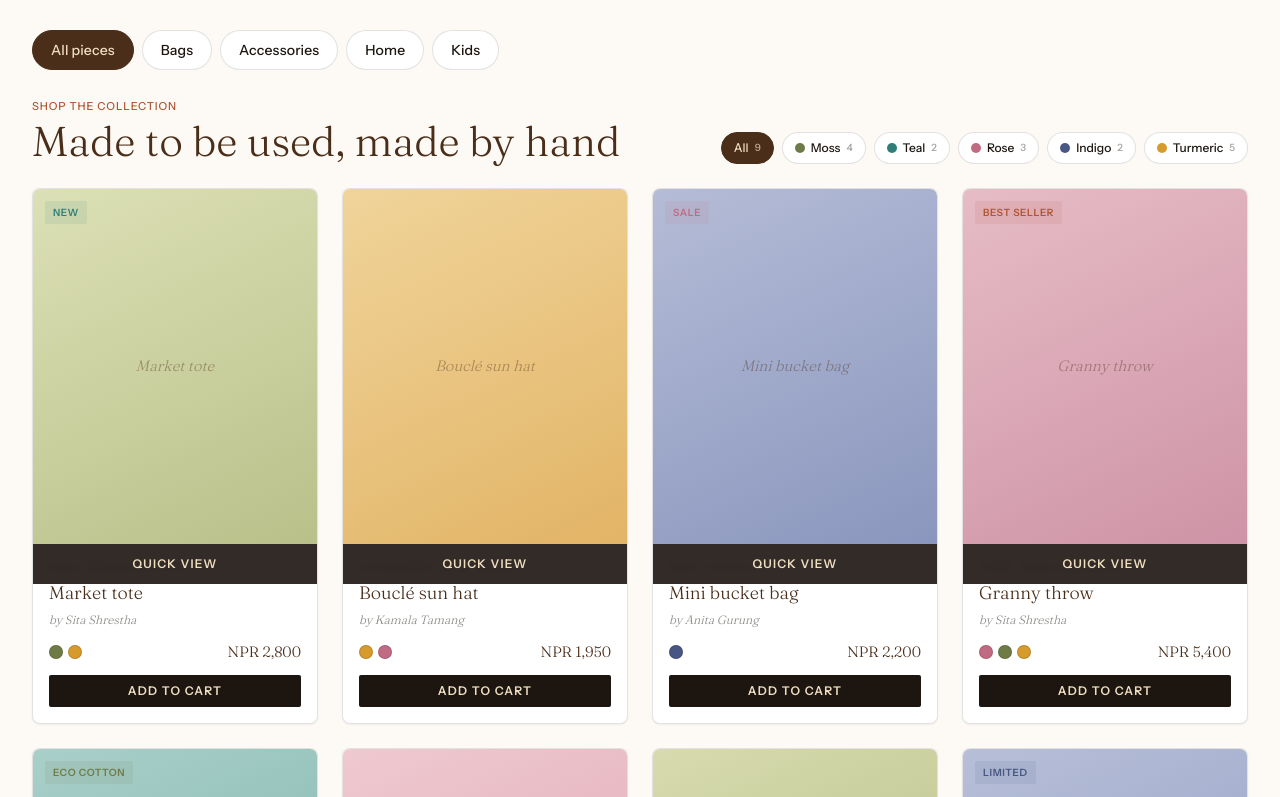
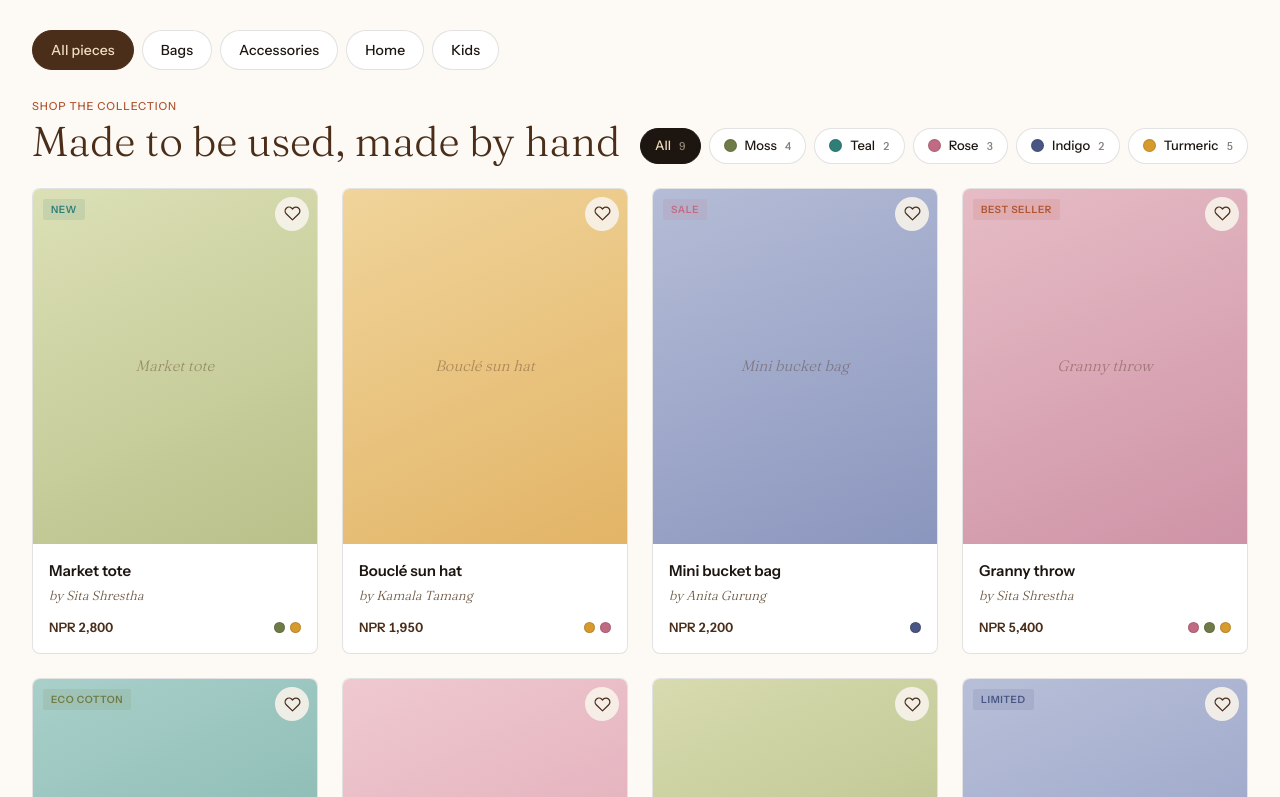
Before and after one commit to anish-X/FlowCart, a Next.js app: page / in a window 1280 px wide. Shown: the part 1243-2040 px from the top of the page. Built offline with nearby package versions, Linux system fonts and the light colour scheme.

Commit message:
feat: fix product card

```diff
--- a/src/components/sections/FeaturedProducts.tsx
+++ b/src/components/sections/FeaturedProducts.tsx
@@ -116,20 +116,21 @@ export default function FeaturedProducts() {
                   key={c}
                   type="button"
                   onClick={() => setYarn(c)}
-                  className={`flex items-center gap-[6px] px-3 py-[6px] rounded-full border font-body text-[12px] font-medium transition-colors cursor-pointer ${
+                  className={`inline-flex items-center gap-2 min-h-[36px] px-[14px] py-[7px] rounded-full border font-body font-medium transition-colors cursor-pointer ${
                     active
-                      ? "bg-fc-earth text-fc-wheat border-fc-earth"
-                      : "bg-white text-fc-night border-fc-night/[0.12] hover:border-fc-earth/40"
+                      ? "bg-fc-night text-fc-wheat border-fc-night"
+                      : "bg-white text-fc-night border-fc-night/[0.12] hover:border-fc-night/30"
                   }`}
+                  style={{ fontSize: "0.8125rem" }}
                 >
                   {c !== "all" && (
                     <span
-                      className="w-[10px] h-[10px] rounded-full flex-none"
-                      style={{ background: YARN_CHIP_COLORS[c] }}
+                      className="w-[13px] h-[13px] rounded-full flex-none"
+                      style={{ background: YARN_CHIP_COLORS[c], border: "0.5px solid rgba(28,21,16,0.15)" }}
                     />
                   )}
                   {label}
-                  <span className={`text-[10px] ${active ? "text-fc-wheat/70" : "text-fc-night/40"}`}>
+                  <span className="text-[11px] opacity-55 tabular-nums">
                     {count}
                   </span>
                 </button>
--- a/src/components/ui/ProductCard.tsx
+++ b/src/components/ui/ProductCard.tsx
@@ -1,10 +1,8 @@
 "use client";
 
 import { useWishlistStore } from "@/stores/wishlistStore";
-import { useCartStore } from "@/stores/cartStore";
 import { type Product, formatNPR } from "@/services/mockData";
 
-// Yarn swatch dot colours — match design system tokens exactly
 const YARN_COLORS: Record<string, string> = {
   moss:     "#6E7B46",
   teal:     "#2F7E78",
@@ -13,13 +11,12 @@ const YARN_COLORS: Record<string, string> = {
   turmeric: "#D69A2D",
 };
 
-// Badge background + text per tone
-const BADGE_STYLES: Record<string, string> = {
-  new:     "bg-[#2F7E78]/10 text-[#2F7E78]",
-  sale:    "bg-[#C06B83]/10 text-[#C06B83]",
-  best:    "bg-fc-rust/10 text-fc-rust",
-  eco:     "bg-[#6E7B46]/10 text-[#6E7B46]",
-  limited: "bg-[#485684]/10 text-[#485684]",
+const BADGE_STYLES: Record<string, { bg: string; color: string }> = {
+  new:     { bg: "rgba(47,126,120,0.12)",  color: "#2F7E78" },
+  sale:    { bg: "rgba(192,107,131,0.12)", color: "#C06B83" },
+  best:    { bg: "rgba(176,84,50,0.12)",   color: "#B05432" },
+  eco:     { bg: "rgba(110,123,70,0.12)",  color: "#6E7B46" },
+  limited: { bg: "rgba(72,86,132,0.12)",   color: "#485684" },
 };
 
 interface ProductCardProps {
@@ -29,123 +26,119 @@ interface ProductCardProps {
 }
 
 export default function ProductCard({ product, onQuickView, animationDelay = 0 }: ProductCardProps) {
-  const isSaved   = useWishlistStore((s) => s.isSaved(product.id));
-  const toggle    = useWishlistStore((s) => s.toggle);
-  const addItem   = useCartStore((s) => s.addItem);
+  const isSaved = useWishlistStore((s) => s.isSaved(product.id));
+  const toggle  = useWishlistStore((s) => s.toggle);
+
+  const badge = product.status ? BADGE_STYLES[product.status.tone] : null;
 
   return (
     <div
-      className="group relative bg-white border border-fc-night/[0.12] rounded-lg overflow-hidden cursor-pointer"
+      onClick={onQuickView}
+      className="group relative bg-white border border-fc-night/[0.12] rounded-lg overflow-hidden cursor-pointer flex flex-col"
       style={{
         animation: `fcPop 0.5s cubic-bezier(0.33, 1, 0.68, 1) ${animationDelay}s both`,
-        boxShadow: "0 1px 2px rgba(28,21,16,0.06)",
+        transition: "transform 0.22s cubic-bezier(0.45,0,0.55,1), border-color 0.22s cubic-bezier(0.45,0,0.55,1), box-shadow 0.22s cubic-bezier(0.45,0,0.55,1)",
+      }}
+      onMouseEnter={(e) => {
+        (e.currentTarget as HTMLDivElement).style.transform = "translateY(-3px) scale(1.015)";
+        (e.currentTarget as HTMLDivElement).style.borderColor = "rgba(176,84,50,0.30)";
+        (e.currentTarget as HTMLDivElement).style.boxShadow = "0 8px 24px rgba(28,21,16,0.12)";
+      }}
+      onMouseLeave={(e) => {
+        (e.currentTarget as HTMLDivElement).style.transform = "";
+        (e.currentTarget as HTMLDivElement).style.borderColor = "";
+        (e.currentTarget as HTMLDivElement).style.boxShadow = "";
       }}
     >
-      {/* ── Image area (gradient wash) ─────────────────────────────── */}
+      {/* ── Image area ─────────────────────────────────────────────── */}
       <div
-        className="relative aspect-[4/5] grid place-items-center"
-        style={{ background: product.wash }}
+        className="relative grid place-items-center"
+        style={{ aspectRatio: "4 / 5", background: product.wash }}
       >
-        {/* Product name watermark — exact design pattern */}
+        {/* Product name — italic watermark, matches design exactly */}
         <span
-          className="font-display italic font-light text-[15px] text-fc-earth/40 select-none"
-          style={{ fontVariationSettings: "'opsz' 48" }}
+          className="font-display italic font-light text-[15px] select-none pointer-events-none"
+          style={{ color: "rgba(74,46,26,0.40)", fontVariationSettings: "'opsz' 48" }}
         >
           {product.name}
         </span>
 
-        {/* Badge */}
-        {product.status && (
+        {/* Status badge — top-left */}
+        {badge && product.status && (
           <span
-            className={`absolute top-3 left-3 font-body text-[10px] font-semibold uppercase tracking-[0.06em] px-2 py-1 rounded-sm ${BADGE_STYLES[product.status.tone] ?? ""}`}
+            className="absolute top-[10px] left-[10px] font-body text-[10px] font-semibold uppercase tracking-[0.06em] px-2 py-[3px] rounded-sm"
+            style={{ background: badge.bg, color: badge.color }}
           >
             {product.status.label}
           </span>
         )}
 
-        {/* Wishlist heart */}
+        {/* Wishlist heart — top-right, always visible per design */}
         <button
           type="button"
-          aria-label={isSaved ? "Remove from wishlist" : "Add to wishlist"}
+          aria-label={isSaved ? "Remove from wishlist" : "Save to wishlist"}
           onClick={(e) => { e.stopPropagation(); toggle(product.id); }}
-          className={`absolute top-3 right-3 w-8 h-8 grid place-items-center rounded-full border transition-all ${
-            isSaved
-              ? "bg-fc-rust border-fc-rust text-white"
-              : "bg-white/80 border-fc-night/[0.12] text-fc-night/50 opacity-0 group-hover:opacity-100"
-          }`}
+          className="absolute top-2 right-2 w-[34px] h-[34px] grid place-items-center rounded-full border-none cursor-pointer transition-colors"
+          style={{ background: "rgba(248,243,235,0.90)" }}
         >
-          <svg width="14" height="14" viewBox="0 0 24 24" fill={isSaved ? "currentColor" : "none"}
-            stroke="currentColor" strokeWidth="1.8" strokeLinecap="round" strokeLinejoin="round">
+          <svg width="17" height="17" viewBox="0 0 24 24"
+            fill={isSaved ? "currentColor" : "none"}
+            stroke="currentColor" strokeWidth="1.8"
+            strokeLinecap="round" strokeLinejoin="round"
+            style={{ color: isSaved ? "#B05432" : "#4A2E1A" }}
+          >
             <path d="M20.8 4.6a5.5 5.5 0 0 0-7.8 0L12 5.6l-1-1a5.5 5.5 0 0 0-7.8 7.8l1 1L12 21l7.8-7.6 1-1a5.5 5.5 0 0 0 0-7.8z" />
           </svg>
         </button>
-
-        {/* Quick-view overlay — appears on hover */}
-        <div className="absolute inset-x-0 bottom-0 translate-y-full group-hover:translate-y-0 transition-transform duration-200">
-          <button
-            type="button"
-            onClick={onQuickView}
-            className="w-full py-3 bg-fc-night/90 backdrop-blur-sm text-fc-wheat font-body text-xs font-semibold uppercase tracking-widest hover:bg-fc-night transition-colors"
-          >
-            Quick view
-          </button>
-        </div>
       </div>
 
       {/* ── Card body ──────────────────────────────────────────────── */}
-      <div className="p-4 flex flex-col gap-2">
-        {/* Category + material */}
-        <span className="font-body text-[10px] uppercase tracking-[0.06em] text-fc-night/40">
-          {product.category} · {product.material}
-        </span>
-
-        {/* Name */}
-        <h3 className="m-0 font-display font-light text-[18px] text-fc-earth leading-[1.1]"
-          style={{ fontVariationSettings: "'opsz' 48" }}>
+      <div className="p-4 flex flex-col gap-1">
+        {/* Product name — font-body semibold per design spec */}
+        <h3
+          className="m-0 font-body font-semibold text-fc-night"
+          style={{ fontSize: "0.9375rem" }}
+        >
           {product.name}
         </h3>
 
-        {/* Maker — the human behind the stitch */}
-        <span className="font-display italic font-light text-[12px] text-fc-night/50"
-          style={{ fontVariationSettings: "'opsz' 48" }}>
+        {/* Maker — Fraunces italic */}
+        <span
+          className="font-display italic font-light text-[13px]"
+          style={{ color: "#6B5742", fontVariationSettings: "'opsz' 48" }}
+        >
           by {product.maker}
         </span>
 
-        {/* Yarn swatches + price row */}
-        <div className="flex items-center justify-between mt-1">
+        {/* Price left · swatches right */}
+        <div className="flex items-center justify-between mt-2">
+          <span
+            className="font-body font-semibold text-fc-earth"
+            style={{ fontSize: "0.8125rem", fontVariantNumeric: "tabular-nums" }}
+          >
+            {formatNPR(product.price)}
+          </span>
+
+          {product.swatches.length > 0 && (
             <div className="flex gap-[5px]">
               {product.swatches.map((c) => (
                 <span
                   key={c}
                   title={c}
-                className="w-[14px] h-[14px] rounded-full border border-fc-night/[0.15]"
-                style={{ background: YARN_COLORS[c] }}
+                  className="rounded-full"
+                  style={{
+                    width: 11, height: 11,
+                    background: YARN_COLORS[c],
+                    border: "0.5px solid rgba(28,21,16,0.15)",
+                  }}
                 />
               ))}
             </div>
-          <span className="font-display font-light text-[15px] text-fc-earth"
-            style={{ fontVariantNumeric: "tabular-nums", fontVariationSettings: "'opsz' 48" }}>
-            {formatNPR(product.price)}
-          </span>
+          )}
+        </div>
       </div>
 
-        {/* Add to cart */}
-        <button
-          type="button"
-          onClick={() => addItem(
-            { id: product.id, name: product.name, price: product.price, emoji: "🧶", maker: product.maker },
-            product.swatches[0]
-          )}
-          className="mt-1 w-full py-2 bg-fc-night text-fc-wheat font-body text-xs font-semibold uppercase tracking-widest rounded-sm hover:bg-fc-earth transition-colors"
-        >
-          Add to cart
-        </button>
-      </div>
-
-      {/* Pop animation keyframe */}
-      <style>{`
-        @keyframes fcPop { from { opacity: 0; transform: translateY(22px); } to { opacity: 1; transform: none; } }
-      `}</style>
+      <style>{`@keyframes fcPop { from { opacity: 0; transform: translateY(22px); } to { opacity: 1; transform: none; } }`}</style>
     </div>
   );
 }
```
Lines whose indentation alone changed are shown as unchanged.
